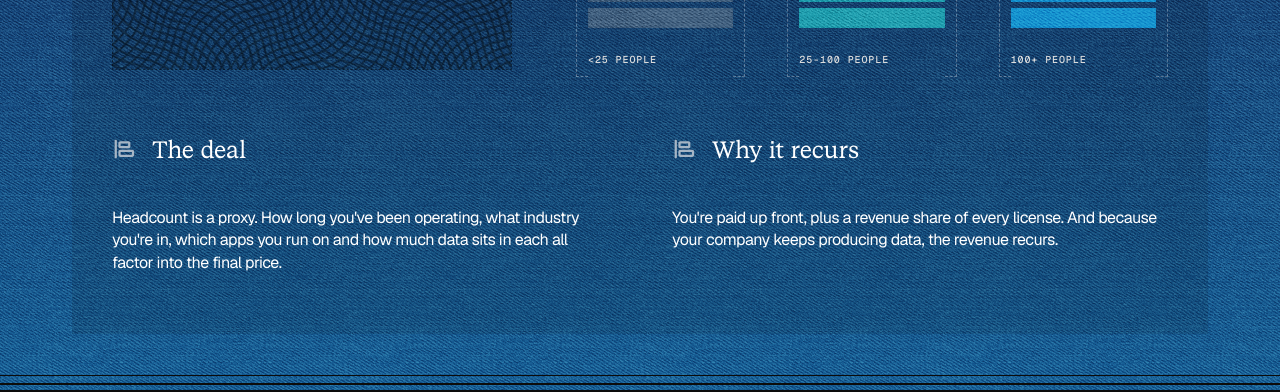
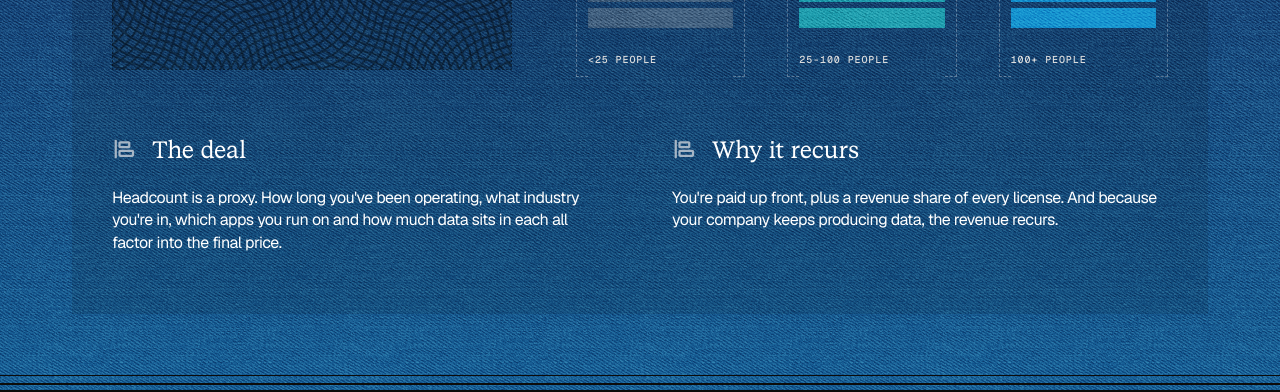
Before and after one commit to PIXELUPLABS/sunsethq, a Next.js app: page / in a window 1280 px wide. Shown: the part 2560-2952 px from the top of the page. Built offline with nearby package versions, Linux system fonts and the light colour scheme; no server answers; a web font is replaced by a local one.

Commit message:
changes for spacing in pricing section

```diff
--- a/modules/landing/components/pricing-section.tsx
+++ b/modules/landing/components/pricing-section.tsx
@@ -123,28 +123,26 @@
 
         {/* the deal / why it recurs */}
         <div className="flex flex-col gap-10 lg:flex-row lg:gap-16">
-          <div className="flex flex-1 flex-col items-start gap-3">
+          <div className="flex flex-1 flex-col items-start gap-6">
             <div className="flex items-center gap-2 lg:items-start lg:gap-4">
               <AlignLeftIcon className="size-[18px] lg:size-6" />
               <p className="font-serif text-xl leading-[1.1] tracking-[-0.2px] text-white lg:text-2xl lg:tracking-[-0.24px]">
                 The deal
               </p>
             </div>
-            <div className="hidden h-5 w-full lg:block" />
             <p className="text-sm leading-[1.4] tracking-[-0.42px] text-white/80 lg:text-base lg:tracking-[-0.48px] lg:text-white">
               Headcount is a proxy. How long you&apos;ve been operating, what
               industry you&apos;re in, which apps you run on and how much
               data sits in each all factor into the final price.
             </p>
           </div>
-          <div className="flex flex-1 flex-col items-start gap-3">
+          <div className="flex flex-1 flex-col items-start gap-6">
             <div className="flex items-center gap-2 lg:items-start lg:gap-4">
               <AlignLeftIcon className="size-[18px] lg:size-6" />
               <p className="font-serif text-xl leading-[1.1] tracking-[-0.2px] text-white lg:text-2xl lg:tracking-[-0.24px]">
                 Why it recurs
               </p>
             </div>
-            <div className="hidden h-5 w-full lg:block" />
             <p className="text-sm leading-[1.4] tracking-[-0.42px] text-white/80 lg:text-base lg:tracking-[-0.48px] lg:text-white">
               You&apos;re paid up front, plus a revenue share of every
               license. And because your company keeps producing data, the
```
